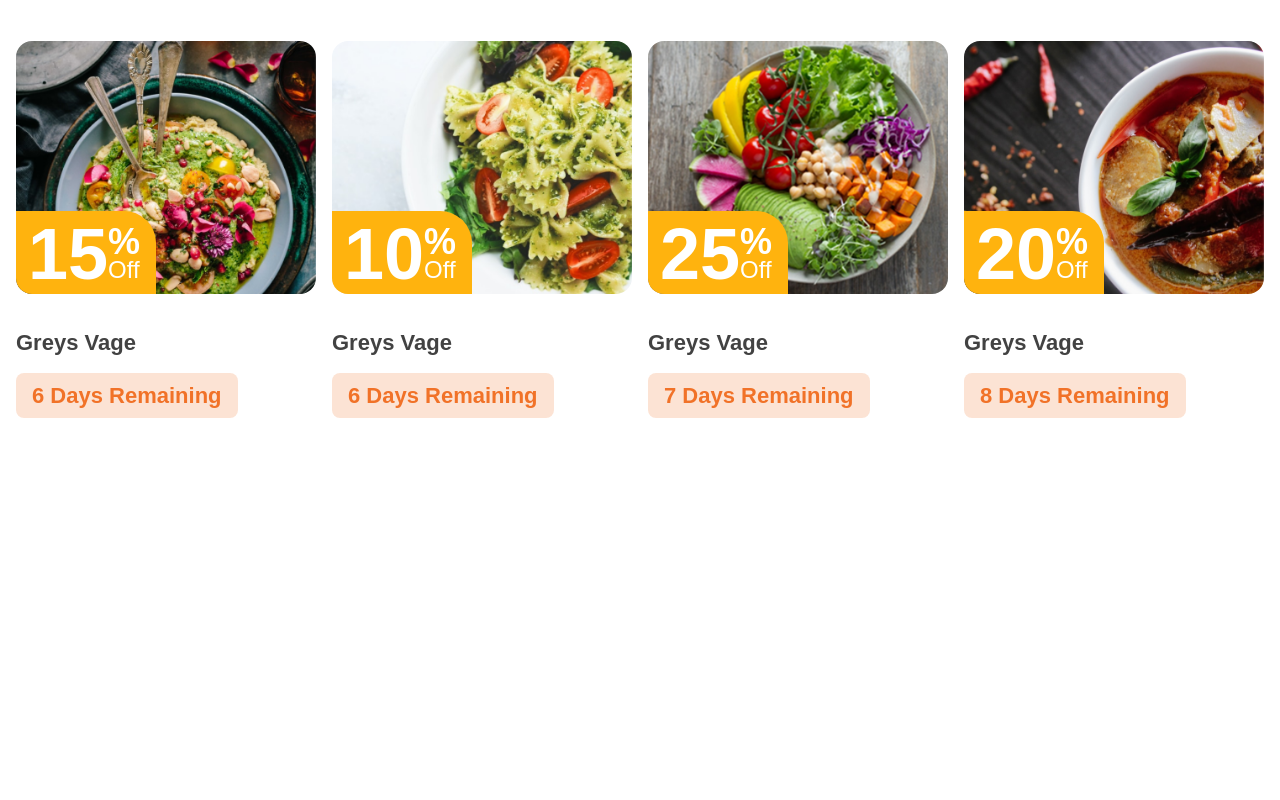
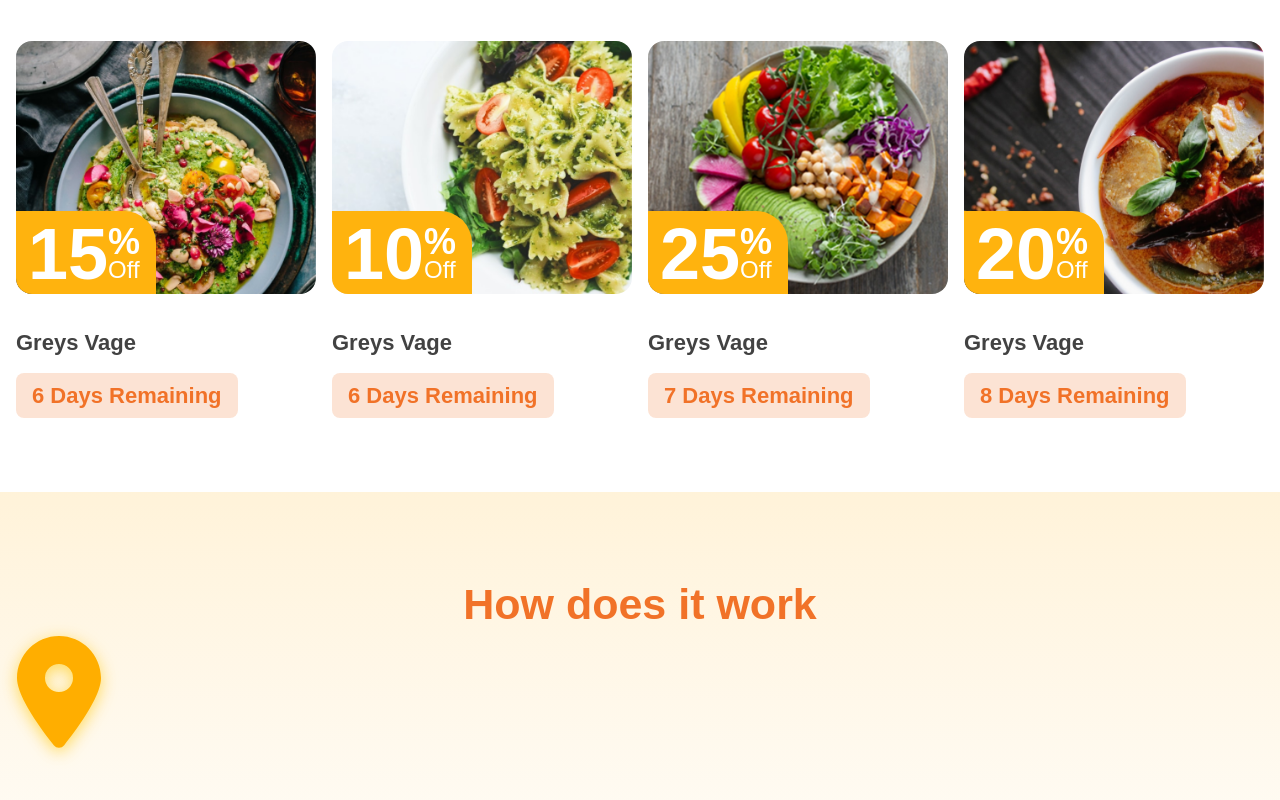
Before and after one commit to sharifstack/Food-Wagon, a Next.js app: page / in a window 1280 px wide. Shown: the part 817-1617 px from the top of the page. Before the commit the page ends 1309 px from the top, so only its background shows below. Built offline with nearby package versions, Linux system fonts and the light colour scheme.

Commit message:
guide page

```diff
--- /dev/null
+++ b/app/components/Guide.jsx/Index.jsx
@@ -0,0 +1,49 @@
+import React from "react";
+import { FaLocationDot } from "react-icons/fa6";
+
+const Guide = () => {
+  const guideInfo = [
+    {
+      id: 1,
+      name: "Select location",
+      p: "Choose the location where your food will be delivered.",
+    },
+
+    {
+      id: 2,
+      name: "Choose order",
+      p: "Check over hundreds of menus to pick your favorite food",
+    },
+
+    {
+      id: 3,
+      name: "Pay advanced",
+      p: "It's quick, safe, and simple. Select several methods of payment",
+    },
+    {
+      id: 4,
+      name: "Choose order Enjoy meals",
+      p: "Food is made and delivered directly to your home.",
+    },
+  ];
+
+  return (
+    <div className="py-20 bg-linear-to-b from-[#FFCE67]/25  to-[#FDEDCA]/22 ">
+      <div className="container">
+        <div className="">
+          <h2 className="font-source font-bold text-[43px] text-[#F17228] text-center">
+            How does it work
+          </h2>
+
+          <div className="infomration">
+            <span className="">
+              <FaLocationDot className="w-[86px] h-28 text-[#FFAE00] drop-shadow-[0_4px_8px_rgba(255,205,30,0.7)]" />
+            </span>
+          </div>
+        </div>
+      </div>
+    </div>
+  );
+};
+
+export default Guide;
--- a/app/components/ui/FlashDealCard.jsx
+++ b/app/components/ui/FlashDealCard.jsx
@@ -5,7 +5,7 @@ const FlashDealCard = ({ src, offtext, foodname, remaining }) => {
   return (
     <div className=" flex flex-col ">
       <div className="image relative  ">
-        <Image className="rounded-2xl" src={src} width={357} />
+        <Image className="rounded-2xl" src={src} alt="" width={357} />
         <div className="Percentage-Off absolute left-0 top-full -translate-y-full ">
           <span className="w-[140px] h-[83px] bg-primary rounded-tr-4xl rounded-bl-2xl  block pl-[18px] pr-[50px] py-2.5"></span>
           <div className="absolute left-3 bottom-1">
--- a/app/page.js
+++ b/app/page.js
@@ -2,6 +2,7 @@ import React from "react";
 import Header from "./components/Header/Index";
 import Banner from "./components/Banner/Index";
 import FlashDeals from "./components/FlashDeals/Index";
+import Guide from "./components/Guide.jsx/Index";
 
 const Home = () => {
   return (
@@ -9,6 +10,7 @@ const Home = () => {
       <Header />
       <Banner />
       <FlashDeals />
+      <Guide/>
     </div>
   );
 };
```
